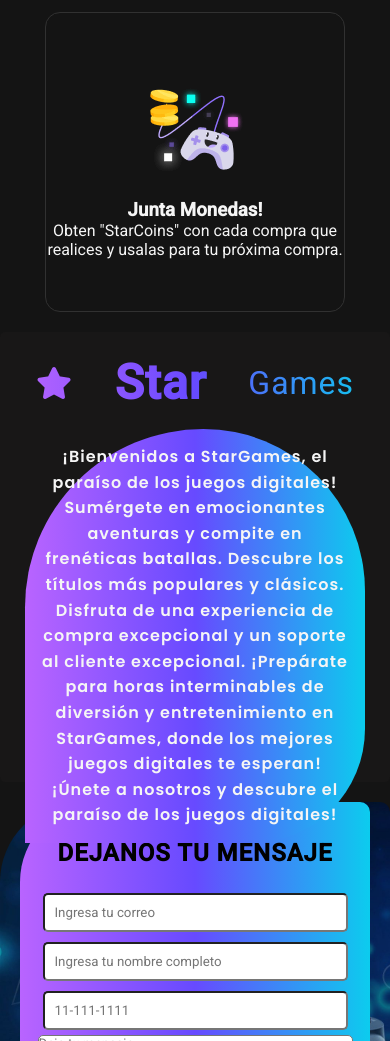
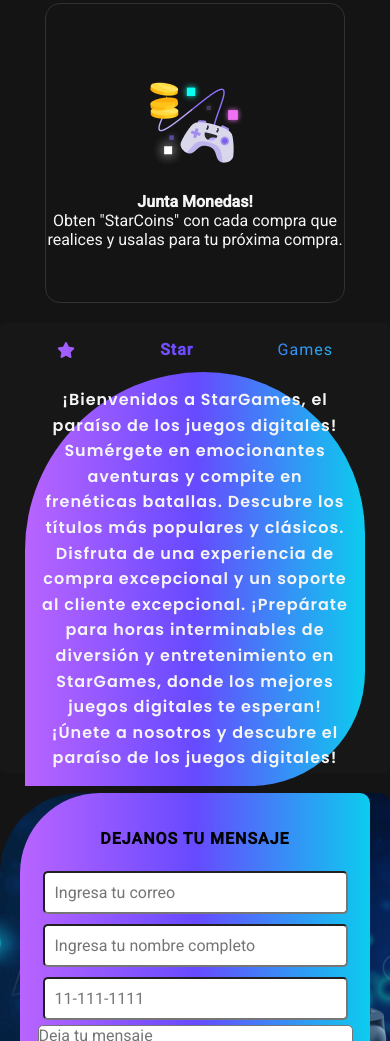
Before and after one commit to JoseTorres82/integradorjs-jt, a plain HTML site: page index.html in a window 390 px wide. Shown: the part 959-2000 px from the top of the page. Drawn offline with Linux system fonts and the light colour scheme; no server answers.

Commit message:
homeListo

```diff
--- a/assets/css/styles.css
+++ b/assets/css/styles.css
@@ -883,6 +883,7 @@
 @media (max-width:576px) {
     * {
         margin: 0 auto;
+        font-size: medium;
     }
     .slider{
         display: none;
@@ -911,6 +912,7 @@
         width: 100%;
         height: auto;
         font-size: medium;
+        margin-bottom: 20px;
     }
     footer {
         display: block;
```
